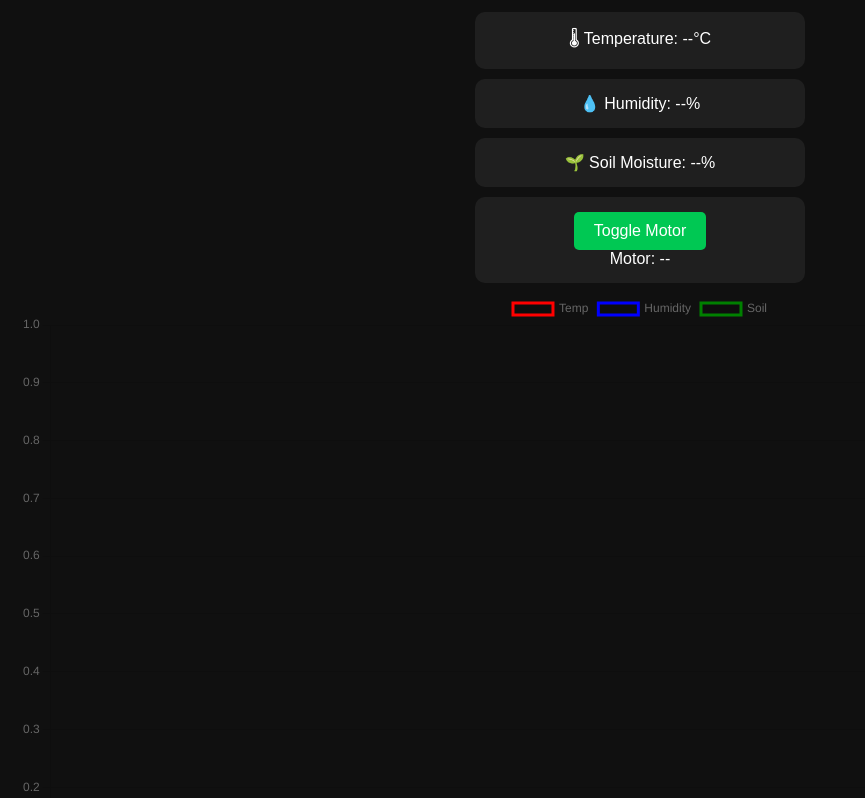
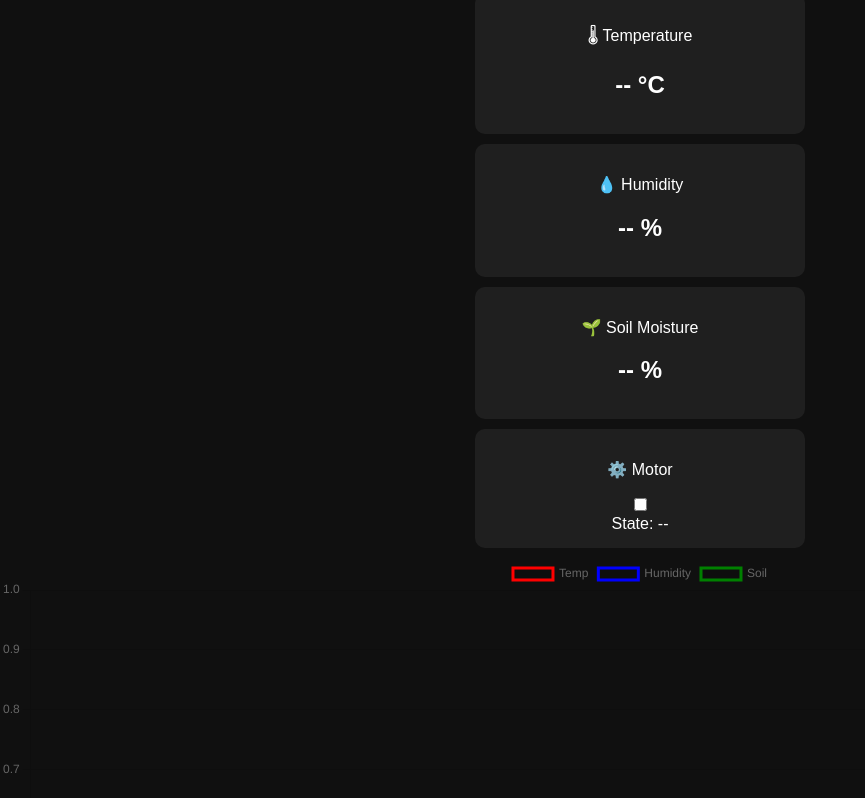
Before and after one commit to RishavSarkar02/WebApp, a plain HTML site: page index.html in a window 1280 px wide. Shown: the part 88-886 px from the top of the page, without its empty margins (0-865 px from the left). Drawn offline with nearby package versions, Linux system fonts and the light colour scheme.

Commit message:
Update index.html

```diff
--- a/index.html
+++ b/index.html
@@ -1,24 +1,41 @@
 <!DOCTYPE html>
 <html lang="en">
 <head>
-  <meta charset="UTF-8">
-  <meta name="viewport" content="width=device-width,initial-scale=1.0">
-  <title>ESP8266 IoT Dashboard</title>
-  <link rel="stylesheet" href="style.css">
-  <link rel="manifest" href="manifest.json">
+  <meta charset="UTF-8" />
+  <meta name="viewport" content="width=device-width, initial-scale=1.0" />
+  <title>IoT Dashboard</title>
+  <link rel="stylesheet" href="style.css" />
+  <link rel="manifest" href="manifest.json" />
   <script src="https://cdn.jsdelivr.net/npm/chart.js"></script>
 </head>
 <body>
-  <div class="container">
-    <h1>IoT Dashboard</h1>
-    <div class="card">🌡 Temperature: <span id="temp">--</span>°C</div>
-    <div class="card">💧 Humidity: <span id="hum">--</span>%</div>
-    <div class="card">🌱 Soil Moisture: <span id="soil">--</span>%</div>
-    <div class="card">
-      <button onclick="toggleMotor()">Toggle Motor</button>
-      <div>Motor: <span id="motor">--</span></div>
+  <div class="dashboard">
+    <h1>🌐 ESP8266 IoT</h1>
+    <div class="cards">
+      <div class="card glass">
+        <p>🌡 Temperature</p>
+        <h2 id="temp">-- °C</h2>
+      </div>
+      <div class="card glass">
+        <p>💧 Humidity</p>
+        <h2 id="hum">-- %</h2>
+      </div>
+      <div class="card glass">
+        <p>🌱 Soil Moisture</p>
+        <h2 id="soil">-- %</h2>
+      </div>
+      <div class="card glass motor">
+        <p>⚙️ Motor</p>
+        <label class="switch">
+          <input type="checkbox" id="motorSwitch" onchange="toggleMotor()" />
+          <span class="slider round"></span>
+        </label>
+        <div class="status">State: <span id="motor">--</span></div>
+      </div>
     </div>
-    <canvas id="chart" width="300" height="150"></canvas>
+    <div class="chart-container glass">
+      <canvas id="chart"></canvas>
+    </div>
   </div>
   <script src="script.js"></script>
 </body>
```
